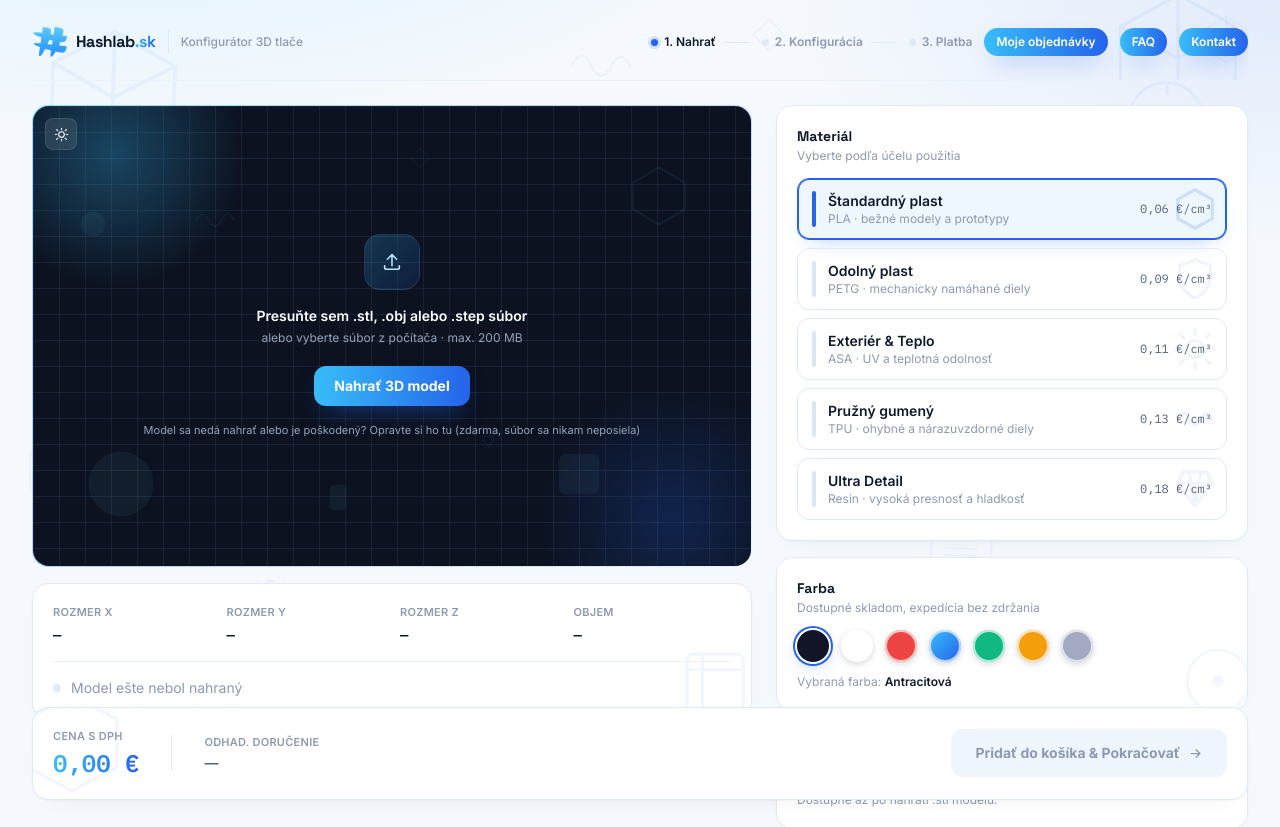
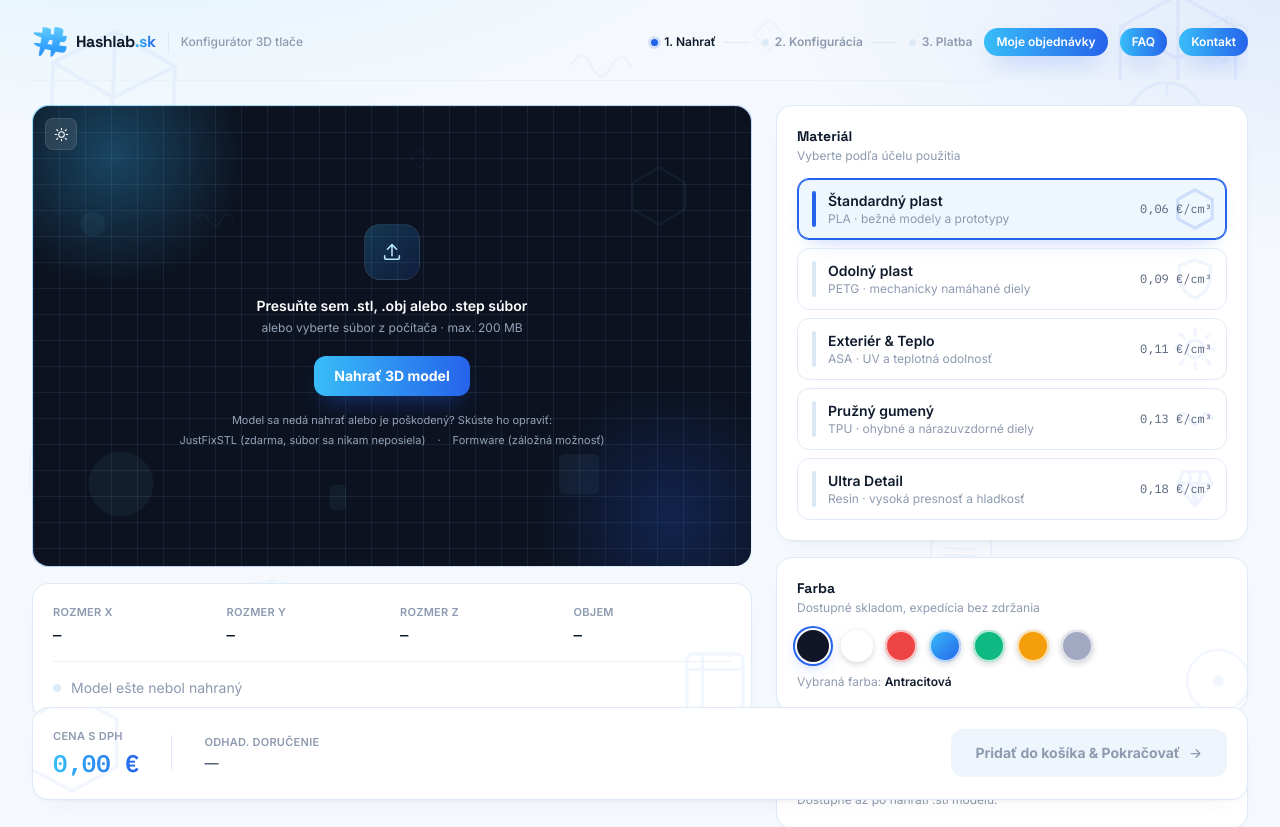
Before and after one commit to miri1711-oss/hashlab-configurator, a Next.js app: page / in a window 1280 px wide. Shown: the top 827 px of the page. Built offline with nearby package versions, Linux system fonts and the light colour scheme.

Commit message:
Fullscreen tlacidlo viditelne aj bez modelu, pridany Formware ako druha moznost opravy

```diff
--- a/app/faq/page.tsx
+++ b/app/faq/page.tsx
@@ -17,7 +17,7 @@ const FAQ_ITEMS: FaqItem[] = [
   {
     question: "Môj model sa nedá nahrať / appka hlási chybu - čo teraz?",
     answer:
-      "Niekedy má súbor poškodenú geometriu (napr. diery v povrchu). Priamo pri nahrávaní modelu nájdete odkaz na bezplatný nástroj JustFixSTL, ktorý model opraví - a keďže funguje priamo vo vašom prehliadači, súbor sa nikam neposiela.",
+      "Niekedy má súbor poškodenú geometriu (napr. diery v povrchu). Priamo pri nahrávaní modelu nájdete odkazy na bezplatné nástroje na opravu (JustFixSTL a Formware) - JustFixSTL funguje priamo vo vašom prehliadači, súbor sa nikam neposiela.",
   },
   {
     question: "Aké materiály ponúkate a na čo sa hodia?",
--- a/components/ModelViewer.tsx
+++ b/components/ModelViewer.tsx
@@ -225,7 +225,7 @@ const ModelViewer = forwardRef<ModelViewerHandle, ModelViewerProps>(function Mod
           )}
         </button>
 
-        {loaded && isViewable && (
+        {(isFullscreen || (loaded && isViewable)) && (
           <button
             type="button"
             onClick={() => setIsFullscreen((v) => !v)}
@@ -308,16 +308,32 @@ const ModelViewer = forwardRef<ModelViewerHandle, ModelViewerProps>(function Mod
                 if (selected) onFileSelected(selected);
               }}
             />
-            <a
-              href="https://www.justfixstl.com/"
-              target="_blank"
-              rel="noopener noreferrer"
-              className={`mt-4 text-[11px] underline-offset-2 hover:underline ${
+            <div
+              className={`mt-4 flex flex-col items-center gap-1 text-[11px] ${
                 isDark ? "text-slate-400" : "text-[var(--text-3)]"
               }`}
             >
-              Model sa nedá nahrať alebo je poškodený? Opravte si ho tu (zdarma, súbor sa nikam neposiela)
-            </a>
+              <span>Model sa nedá nahrať alebo je poškodený? Skúste ho opraviť:</span>
+              <span className="flex items-center gap-3">
+                <a
+                  href="https://www.justfixstl.com/"
+                  target="_blank"
+                  rel="noopener noreferrer"
+                  className="underline-offset-2 hover:underline"
+                >
+                  JustFixSTL (zdarma, súbor sa nikam neposiela)
+                </a>
+                <span>·</span>
+                <a
+                  href="https://www.formware.co/onlinestlrepair"
+                  target="_blank"
+                  rel="noopener noreferrer"
+                  className="underline-offset-2 hover:underline"
+                >
+                  Formware (záložná možnosť)
+                </a>
+              </span>
+            </div>
           </div>
         )}
 
```
